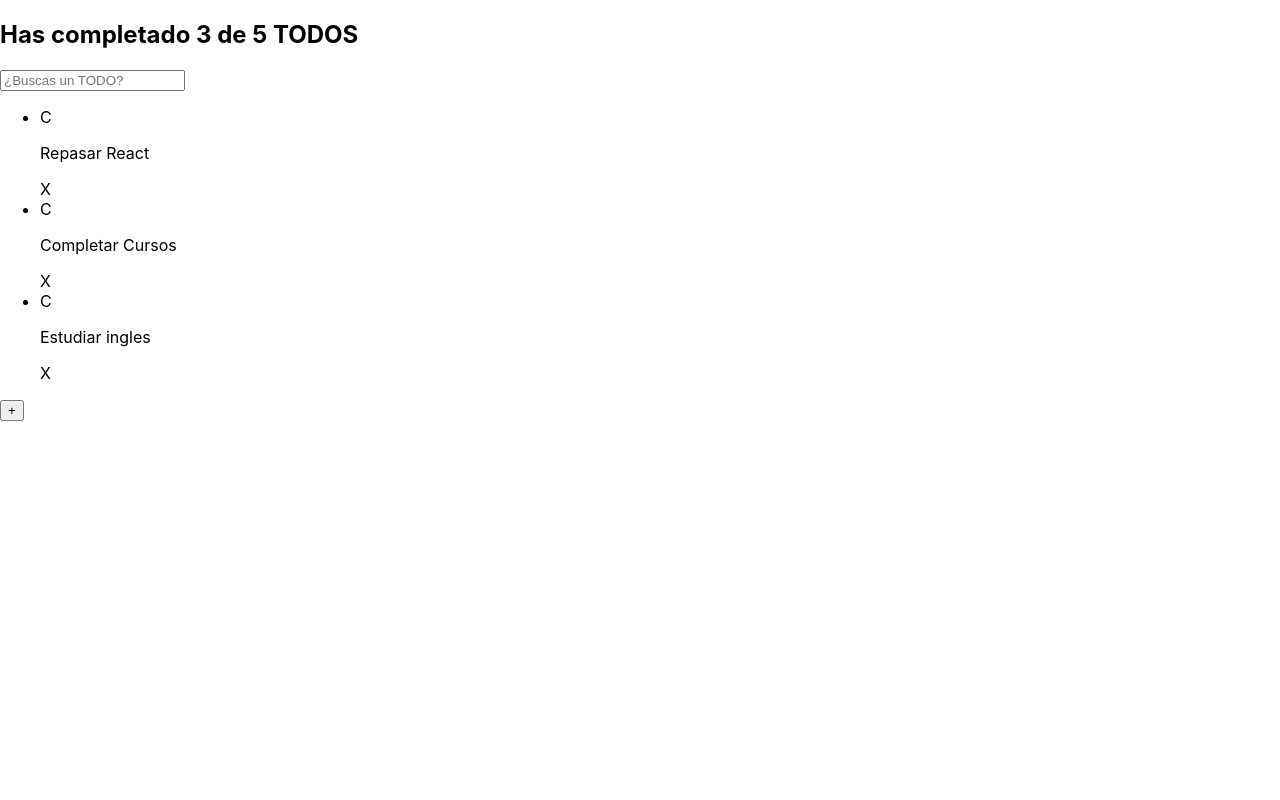
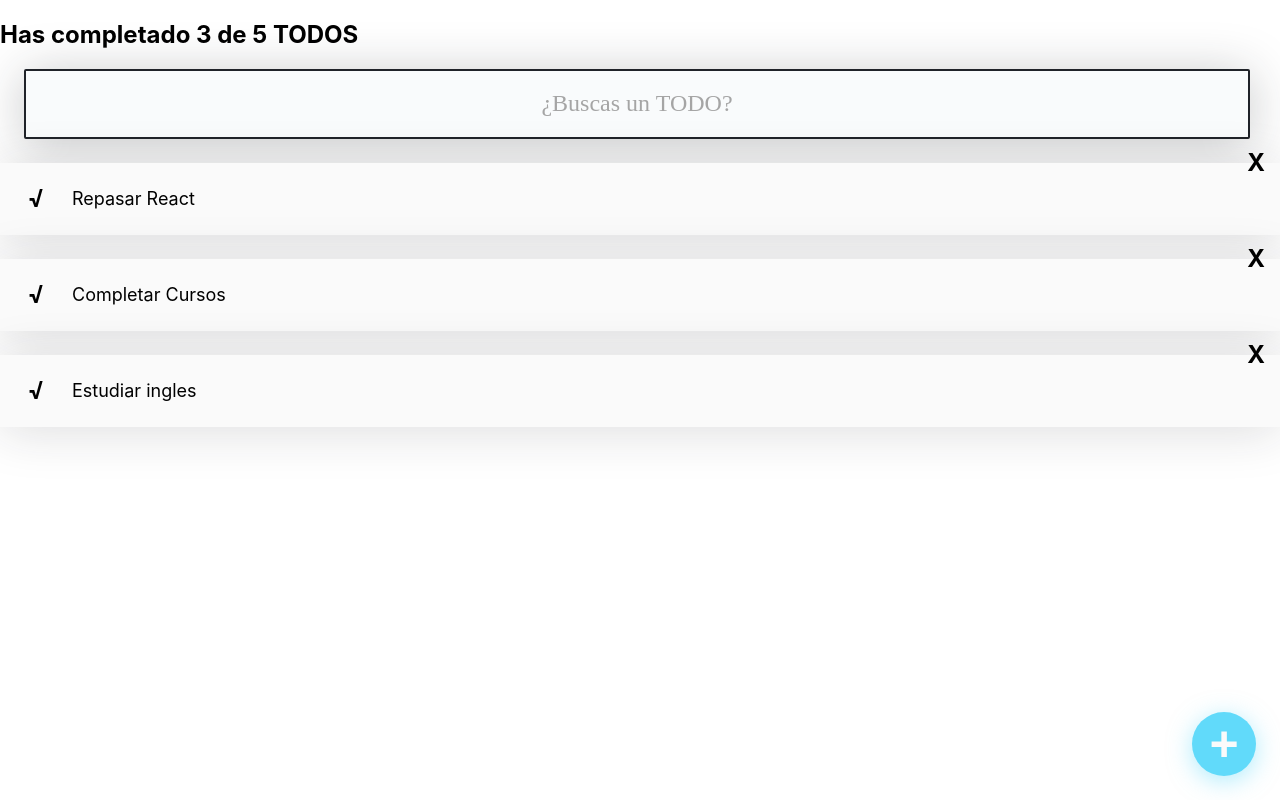
Before and after one commit to gumodi35/TodoPractice-React-Js, a React (Create React App) app: page / in a window 1280 px wide. Built offline with nearby package versions, Linux system fonts and the light colour scheme.

Commit message:
Add styles to components

```diff
--- a/src/components/CreateTodoButtom/CreateTodoButtom.css
+++ b/src/components/CreateTodoButtom/CreateTodoButtom.css
@@ -0,0 +1,24 @@
+.CreateTodoButton{
+    background-color: #61DAFA;
+    box-shadow: 0px 5px 25px rgba(97, 218, 250, 0.5);
+    border: none;
+    border-radius: 50%;
+    cursor: pointer;
+    font-size: 50px;
+    position: fixed;
+    bottom: 24px;
+    right: 24px;
+    font-weight: bold;
+    color: #FAFAFA;
+    display: flex;
+    justify-content: center;
+    align-items: center;
+    height: 64px;
+    width: 64px;
+    transform: rotate(0);
+    transition: .3s ease;
+}
+
+.CreateTodoButton:hover{
+    transform: rotate(224deg);
+}
--- a/src/components/CreateTodoButtom/CreateTodoButtom.jsx
+++ b/src/components/CreateTodoButtom/CreateTodoButtom.jsx
@@ -1,8 +1,9 @@
-import React from 'react'
+//import React from 'react'
+import './CreateTodoButtom.css'
 
 const CreateTodoButtom = () => {
   return (
-    <button>+</button>
+    <button className="CreateTodoButton">+</button>
   )
 }
 
--- a/src/components/TodoCounter/TodoCounter.css
+++ b/src/components/TodoCounter/TodoCounter.css
@@ -0,0 +1,6 @@
+.TodoCounter {
+    font-size: 24px;
+    text-align: center;
+    margin: 0;
+    padding: 48px;
+}
--- a/src/components/TodoCounter/TodoCounter.jsx
+++ b/src/components/TodoCounter/TodoCounter.jsx
@@ -1,4 +1,5 @@
-import React from 'react'
+//import React from 'react'
+import './TodoCounter.css'
 
 const TodoCounter = () => {
   return (
--- a/src/components/TodoItem/TodoItem.css
+++ b/src/components/TodoItem/TodoItem.css
@@ -0,0 +1,56 @@
+.TodoItem {
+    background-color: #FAFAFA;
+    position: relative;
+    display: flex;
+    justify-content: center;
+    align-items: center;
+    margin-top: 24px;
+    box-shadow: 0px 5px 50px rgba(32, 35, 41, 0.15);
+}
+
+.TodoItem-p {
+    margin: 24px 0 24px 24px;
+    width: calc(100% - 120px);
+    font-size: 18px;
+    line-height: 24px;
+    font-weight: 400;
+}
+
+.TodoItem-p--complete {
+    text-decoration : line-through;
+}
+
+.Icon {
+    cursor: pointer;
+    display: flex;
+    justify-content: center;
+    align-items: center;
+    height: 48px;
+    width: 48px;
+    font-size: 24px;
+    font-weight: bold;
+}
+
+.Icon-check {
+    position: absolute;
+    left: 12px;
+}
+
+.Icon-check {
+    position: absolute;
+    left: 12px;
+}
+
+.Icon-check--active {
+    color: #4caf50;
+}
+
+.Icon-delete {
+    position: absolute;
+    top: -24px;
+    right: 0;
+}
+
+.Icon-delete:hover {
+    color: red;
+}
--- a/src/components/TodoItem/TodoItem.jsx
+++ b/src/components/TodoItem/TodoItem.jsx
@@ -1,11 +1,18 @@
-import React from 'react'
+//import React from 'react'
+import "./TodoItem.css";
 
 const TodoItem = (props) => {
   return (
-    <li>
-        <span>C</span>
-        <p>{props.text}</p>
-        <span>X</span>
+    <li className="TodoItem">
+        <span className={`Icon Icon-check ${props.completed && 'Icon-check--active'}`}>
+        √
+        </span>
+        <p className={`TodoItem-p ${props.completed && 'TodoItem-p--complete'}`}>
+          {props.text}
+        </p>
+        <span className="Icon Icon-delete">
+          X
+        </span>
     </li>
   )
 }
--- a/src/components/TodoList/TodoList.css
+++ b/src/components/TodoList/TodoList.css
@@ -0,0 +1,5 @@
+ul {
+    margin: 0;
+    padding: 0 0 56px;
+    list-style: none;
+}
--- a/src/components/TodoList/TodoList.jsx
+++ b/src/components/TodoList/TodoList.jsx
@@ -1,4 +1,5 @@
-import React from 'react'
+//import React from 'react'
+import './TodoList.css'
 
 const TodoList = (props) => {
   return (
--- a/src/components/TodoSearch/TodoSearch.css
+++ b/src/components/TodoSearch/TodoSearch.css
@@ -0,0 +1,24 @@
+.TodoSearch {
+    background: #F9FBFC;
+    border-radius: 2px;
+    border: 2px solid #202329;
+    margin: 0 24px;
+    height: 64px;
+    width: calc(100% - 62px);
+    font-size: 24px;
+    text-align: center;
+    font-family: 'Monserrat';
+    font-weight: 400;
+    color: #1E1E1F;
+    box-shadow: 0px 5px 50px rgba(32, 35, 41, 0.25);
+}
+
+.TodoSearch::placeholder {
+    color: #A5A5A5;
+    font-family: 'Monseratt';
+    font-weight: 400;
+}
+
+.TodoSearch:focus {
+    outline-color: #61DAFA;
+}
--- a/src/components/TodoSearch/TodoSearch.jsx
+++ b/src/components/TodoSearch/TodoSearch.jsx
@@ -1,8 +1,9 @@
 import React from 'react'
+import './TodoSearch.css'
 
 const TodoSearch = () => {
   return (
-    <input placeholder= "¿Buscas un TODO?" />
+    <input className="TodoSearch" placeholder= "¿Buscas un TODO?" />
   )
 }
 
--- a/src/index.js
+++ b/src/index.js
@@ -1,4 +1,4 @@
-import React from 'react';
+//
 import ReactDOM from 'react-dom/client';
 import './index.css';
 import App from './App';
```
